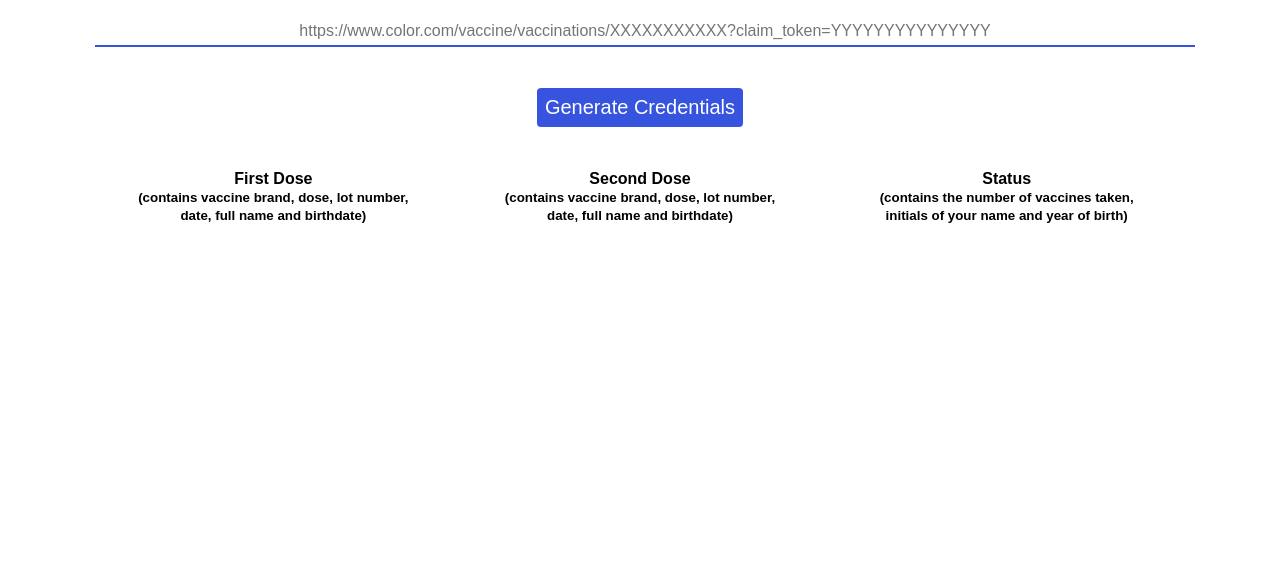
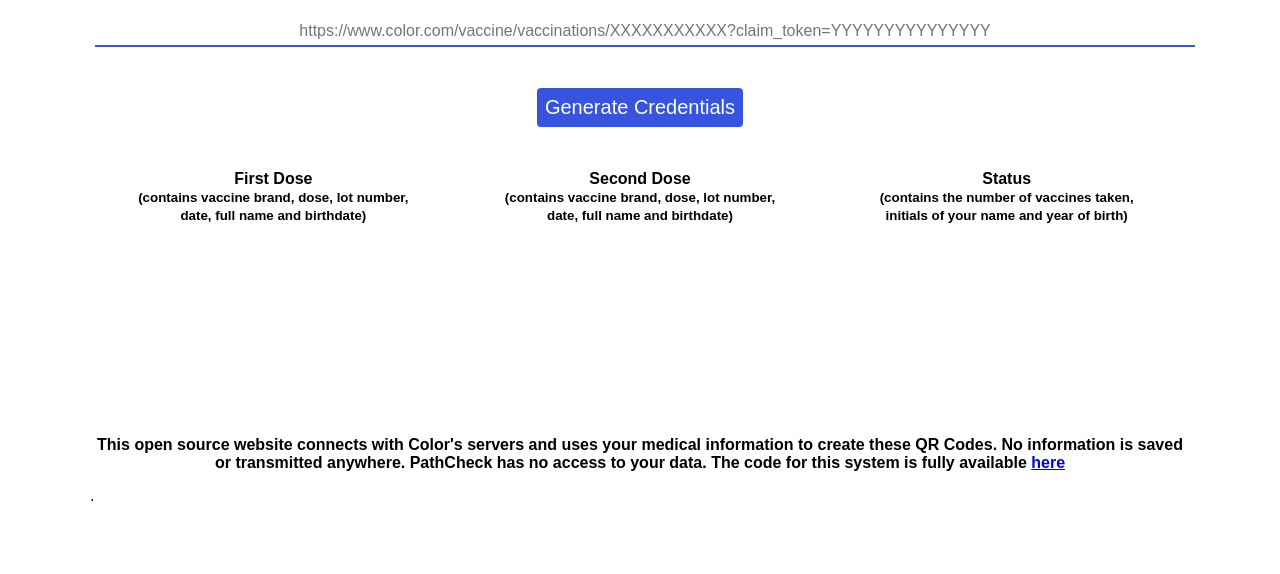
Before and after one commit to Path-Check/massqr, a website: page index.html in a window 1280 px wide. Shown: the part 166-740 px from the top of the page. Drawn offline with Linux system fonts and the light colour scheme.

Commit message:
Privacy information

```diff
--- a/index.html
+++ b/index.html
@@ -49,6 +49,7 @@
                 <canvas id="qr-cred-status-code"></canvas><br/>
             </div>
         </div>
+		<h4>This open source website connects with Color's servers and uses your medical information to create these QR Codes. No information is saved or transmitted anywhere. PathCheck has no access to your data. The code for this system is fully available <a href="https://github.com/Path-Check/massqr">here</a></h4>.
     </div>
 
     <div class="footer">
```
